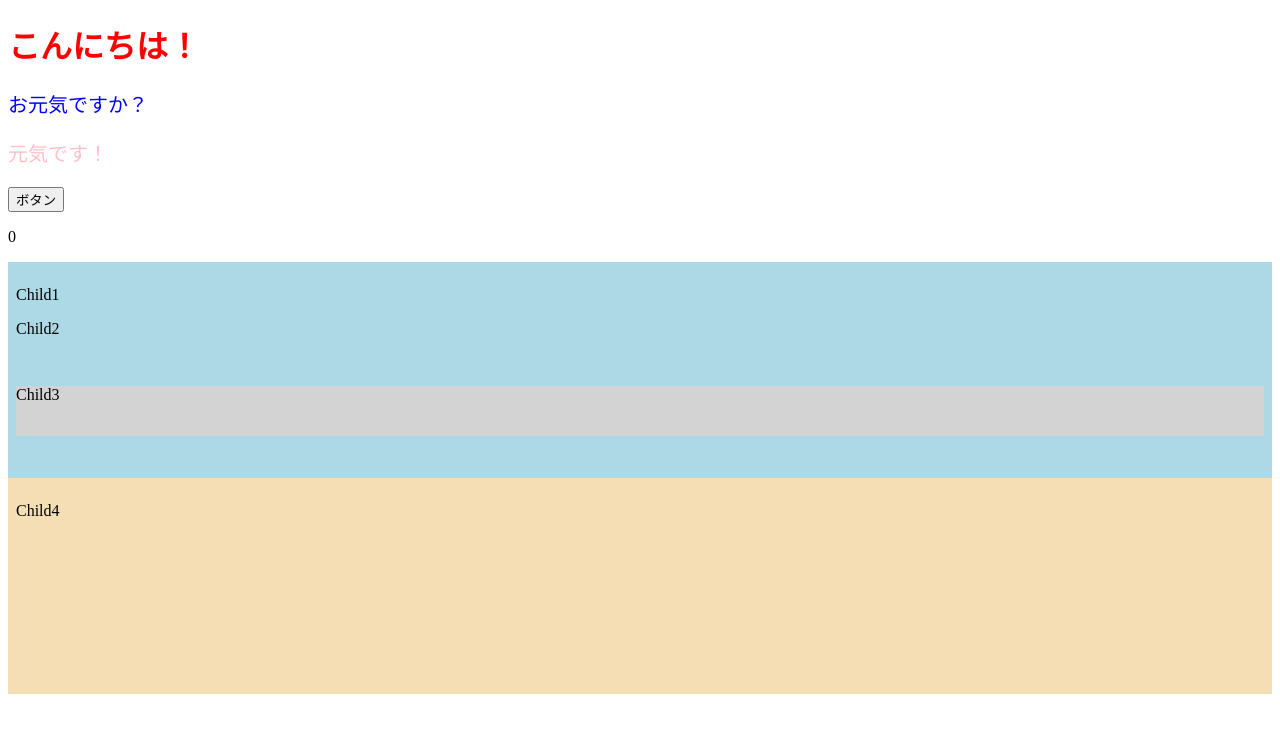
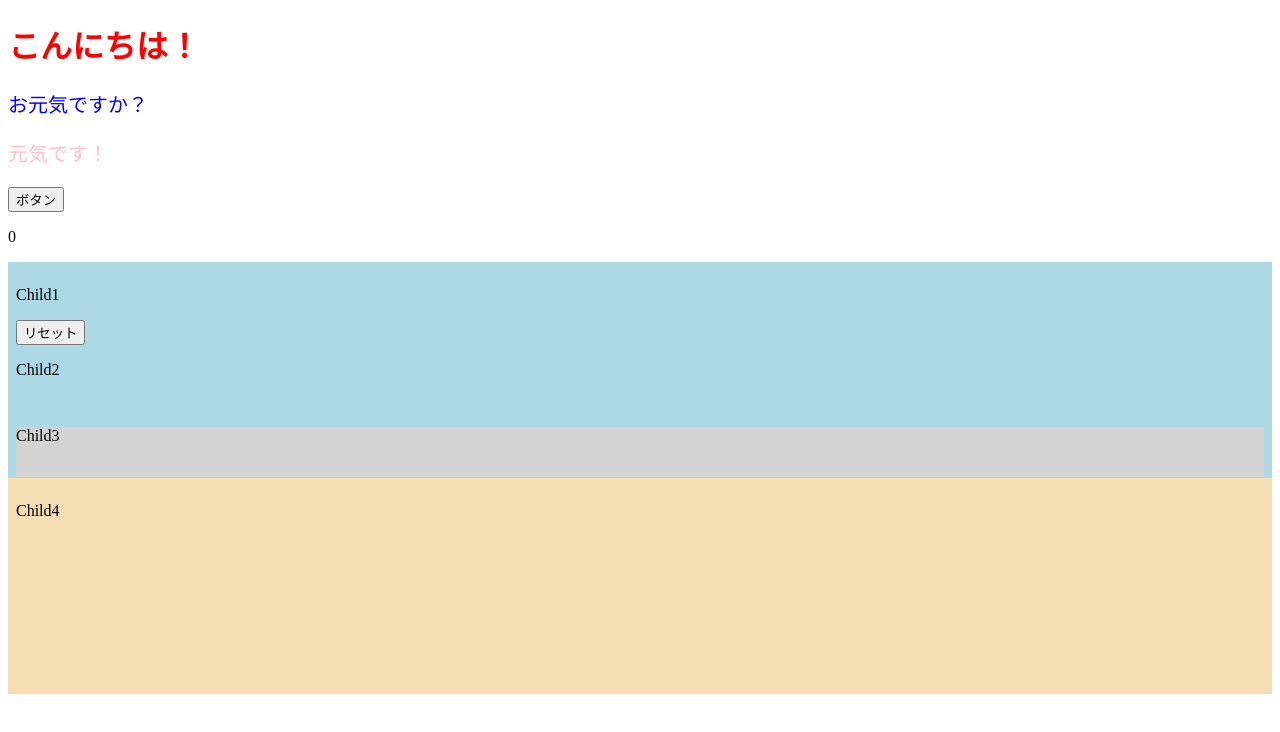
Before and after one commit to danburudoa/first-react, a React (Create React App) app: page / in a window 1280 px wide. Shown: the top 732 px of the page. Built offline with nearby package versions, Linux system fonts and the light colour scheme.

Commit message:
useCallbackの使い方

```diff
--- a/src/App.jsx
+++ b/src/App.jsx
@@ -1,6 +1,6 @@
 // importしている要素は、それがそのページの子コンポーネントを意味している。
 //
-import { useState, memo } from "react";
+import { useState, memo, useCallback } from "react";
 import { ColoredMessage } from "./components/ColoredMessage";
 import { Child1 } from "./components/Child1";
 import { Child4 }  from "./components/Child4";
@@ -16,6 +16,10 @@
     setNum(num + 1);
   }
 
+  const onClickReset = useCallback(() => {
+    setNum(0);
+  }, []);
+
   return (
     <>
       <h1 style={{ color: "red" }}>こんにちは！</h1>
@@ -23,7 +27,7 @@
       <ColoredMessage color="pink">元気です！</ColoredMessage>
       <button onClick={onClickButton}>ボタン</button>
       <p>{num}</p>
-      <Child1 />
+      <Child1 onClickReset={onClickReset} />
       <Child4 />
     </>
   );
--- a/src/components/Child1.jsx
+++ b/src/components/Child1.jsx
@@ -8,12 +8,17 @@
   padding: "8px"
 }
 
-export const Child1 = memo(() => {
+export const Child1 = memo((props) => {
   console.log("Child1 レンダリング");
+
+  // Propsから関数を代入(分割代入)
+  const { onClickReset } = props;
+  console.log(props);
 
   return (
     <div style={style}>
       <p>Child1</p>
+      <button onClick={onClickReset}>リセット</button>
       <Child2 />
       <Child3 />
     </div>
```
